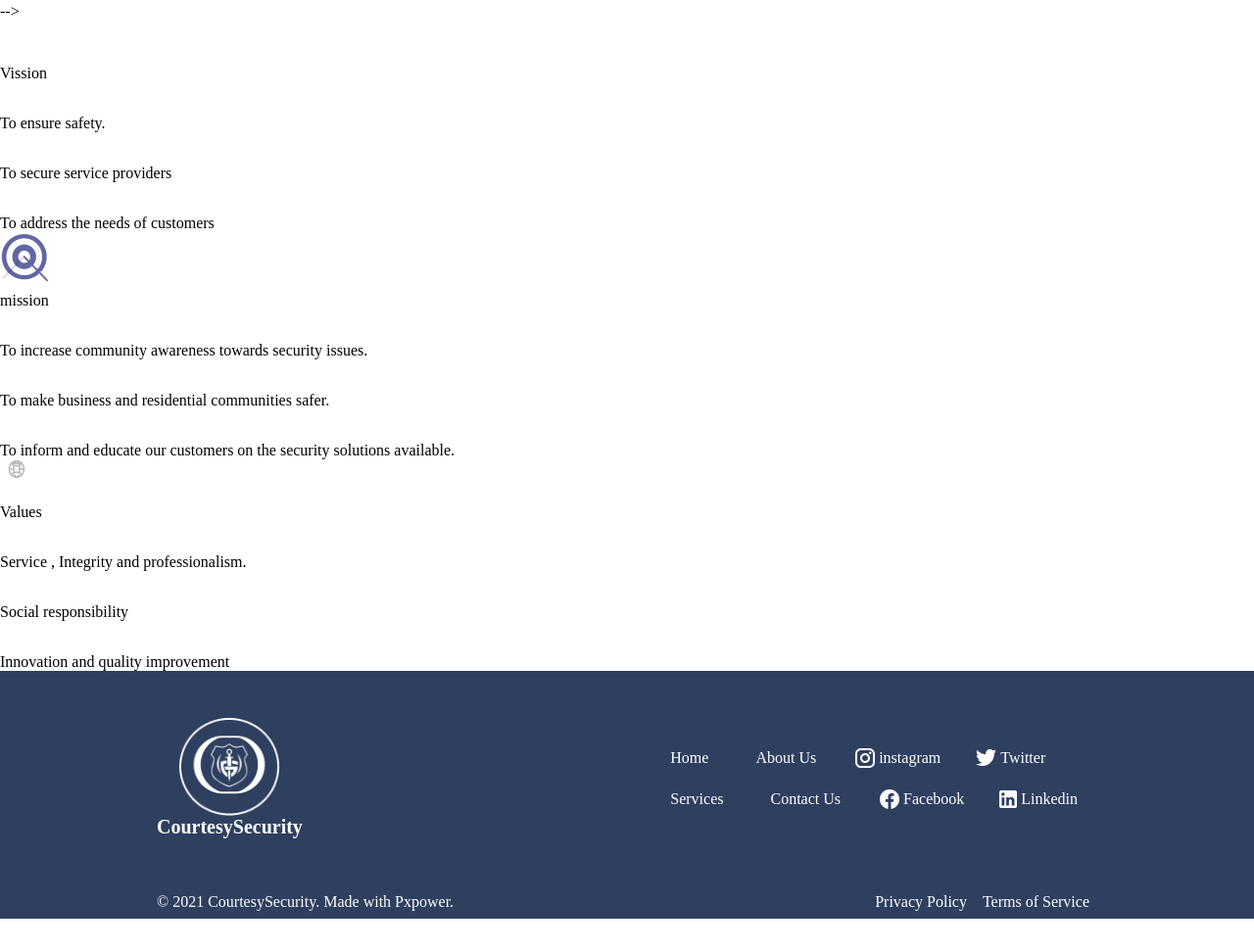
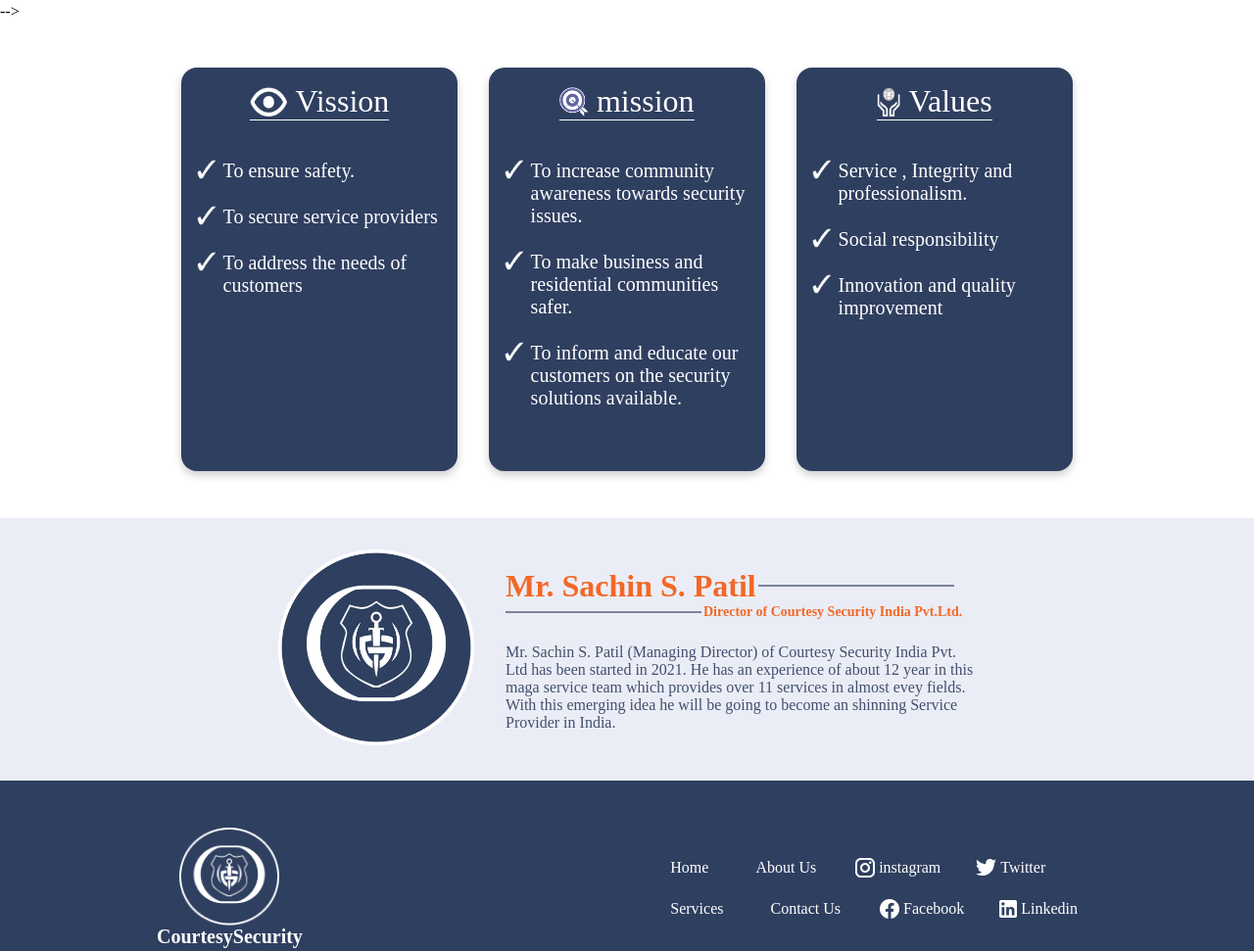
Before and after one commit to Ashutosh8454/Courtesy-Security, a plain HTML site: page Html/About.html in a window 1280 px wide. Shown: the part 500-1471 px from the top of the page at 98% size. Before the commit the page ends 1438 px from the top, so only its background shows below. Drawn offline with Linux system fonts and the light colour scheme.

Commit message:
complete about page

```diff
--- a/Css/About.css
+++ b/Css/About.css
@@ -40,6 +40,139 @@
 	height: 250px;
 }
 
+/* <--------------Cards------------------> */
+#cards{
+	/* border: 3px solid black; */
+	display: flex;
+	flex-direction: row;
+	justify-content: center;
+	align-items: center;
+	margin: 32px 0px;
+	flex-wrap: wrap;
+}
+.card{
+	/* border: 2px solid red; */
+	background-color: #2F3F60;
+	margin: 16px;
+	height: 380px;
+	width: 250px;
+	padding: 16px;
+	box-shadow: 0 4px 8px 0 rgba(0,0,0,0.2);
+	transition: 0.3s;
+	border-radius: 16px;
+	display: flex;
+	flex-direction: column;
+
+	align-items: center;
+}
+.cardhead{
+	display: flex;
+	flex-direction: row;
+	border-bottom: 1px solid #ffffff;
+	align-items: center;
+	text-align: center;
+
+}
+.cardhead img{
+
+	height: 30px;
+}
+.cardhead p{
+	color: white;
+	font-size: 32px;
+	margin-left: 8px;
+}
+.cardfoot{
+
+	margin-top: 16px;
+}
+.cardfoot {
+
+}
+.cardfoottext{
+	display: flex;
+	flex-direction: row;
+	margin-top: 24px;
+}
+.cardfoottext img{
+	height: 20px;
+}
+.cardfoottext p{
+	color: white;
+	margin-left: 8px;
+	font-size: 20px;
+}
+
+#card1{}
+#card2{}
+#card3{}
+
+/* <-----------Director Secton-------> */
+#Director{
+	display: flex;
+	flex-direction: row;
+	align-items: center;
+	justify-content: center;
+	background-color: #EBEDF6;
+	padding: 32px 0px;
+}
+#Director-img{
+	margin-right: 32px;
+}
+#Director-img img{
+	height: 200px;
+}
+#Director-text{
+	display: flex;
+	flex-direction: column;
+
+	justify-content: center;
+ width: 480px;
+}
+#director-name{
+	display: flex;
+	flex-direction: row;
+   align-items: center;
+}
+#director-name h3{
+	font-size: 32px;
+	color: #F36827;
+}
+#director-name hr{
+	background-color:#2F3F60;
+    color:#2F3F60;
+    width:200px;
+    height:2px;
+    border:0.5px;
+	opacity: 0.6;
+	margin-left: 2px;
+
+}
+#director-dis{
+	display: flex;
+	flex-direction: row;
+   align-items: center;
+}
+#director-dis hr{
+	background-color:#2F3F60;
+    color:#2F3F60;
+    width:200px;
+    height:2px;
+    border:0.5px;
+	opacity: 0.6;
+	margin-right: 2px;
+}
+#director-dis h3{
+	font-size: 14px;
+	color: #F36827;
+}
+#Director-text p{
+	margin-top: 24px;
+	color: #2F3F60;
+	opacity: 0.9;
+}
+
+
 /* <------------Responsive-------------------> */
 
 @media screen and (max-width: 980px)
@@ -50,6 +183,19 @@
 	}
 
 }
+@media screen and (max-width: 840px)
+{
+	#Director{
+
+		flex-direction: column;
+	}
+
+	#Director-img img{
+		height: 150px;
+	}
+
+}
+
 
 @media screen and (max-width: 760px)
 {
@@ -79,3 +225,61 @@
 	}
 
 }
+
+@media screen and (max-width: 580px)
+{
+	#Director{
+		align-items: center;
+	}
+	#Director-img img{
+		height: 70px;
+	}
+
+	#director-name h3{
+		font-size: 14px;
+
+	}
+	#director-dis h3{
+		font-size: 12px;
+
+	}
+	#Director-text{
+		width: 300px;
+	}
+	#director-dis hr{
+   width: 100px;
+	}
+	#director-name hr{
+		width: 100px;
+
+	}
+	#director-text p{
+		font-size: 12px;
+	}
+
+}
+
+@media screen and (max-width: 350px){
+
+	#Director{
+		text-align: center;
+		justify-content:center;
+		align-items: center;
+		padding: 0px 32px;
+	}
+	#director-dis hr{
+		display: none;
+		 }
+
+		 #director-name hr{
+			display: none;
+
+		 }
+
+		 #Director-text{
+			 padding: 0px;
+			 width: auto;
+		 }
+
+
+}
--- a/Html/About.html
+++ b/Html/About.html
@@ -152,6 +152,26 @@
             </div>
         </div>
     </div>
+
+
+    <div id="Director">
+        <div id="Director-img">
+            <img src="../IMG/About/logo.png" alt="">
+        </div>
+        <div id="Director-text">
+            <div id="director-name">
+                <h3>Mr. Sachin S. Patil</h3>
+                <hr>
+            </div>
+            <div id="director-dis">
+                <hr>
+                <h3>Director of Courtesy Security India Pvt.Ltd.
+                </h3>
+            </div>
+            <p>Mr. Sachin S. Patil (Managing Director) of Courtesy Security  India Pvt. Ltd has been started in 2021. He has an experience of about 12 year in this maga service team which provides over 11 services in almost evey  fields. With this  emerging idea he will be going  to become  an shinning Service Provider in India.</p>
+        </div>
+    </div>
+
     <!---------------footer---------------->
 
 
```
Lines whose indentation alone changed are shown as unchanged.
